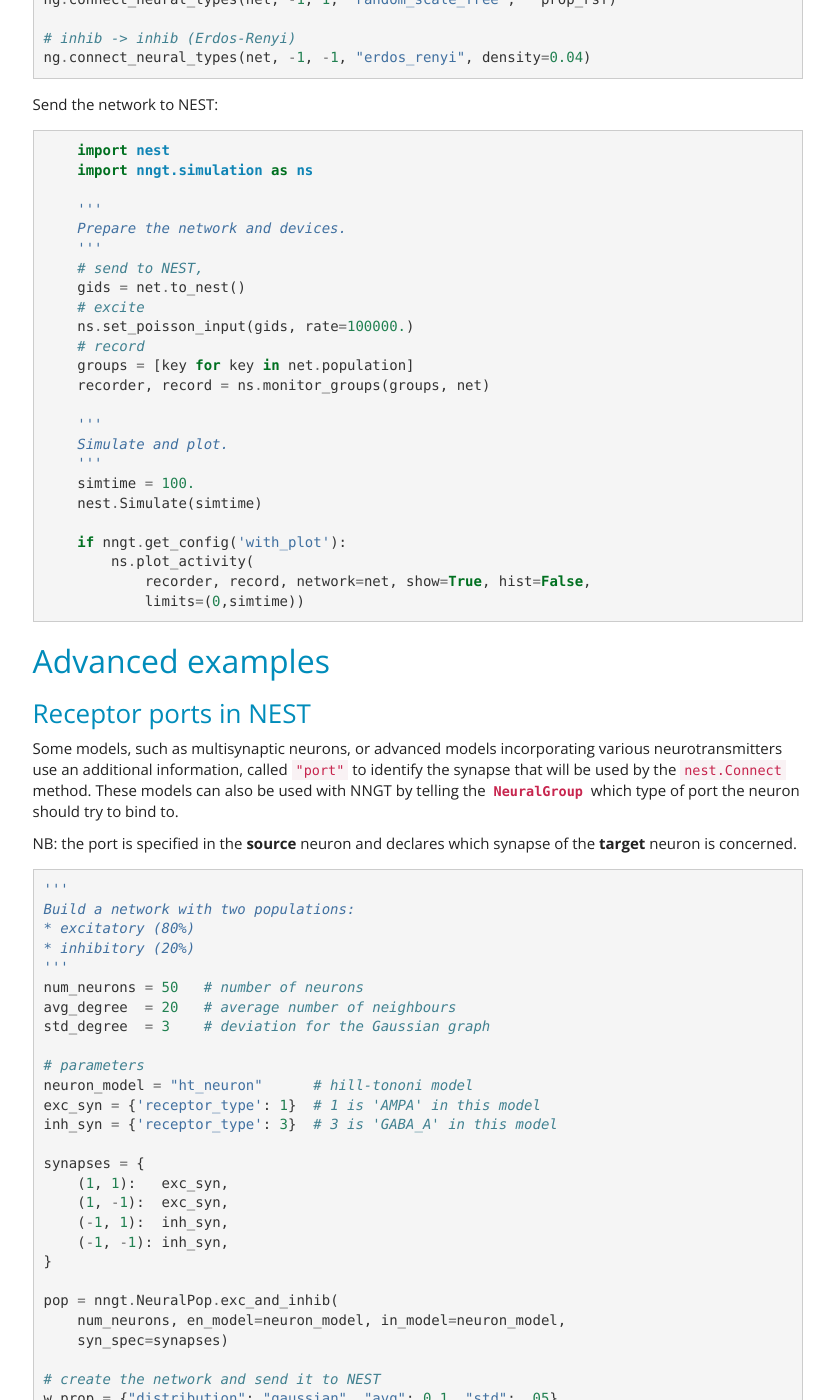
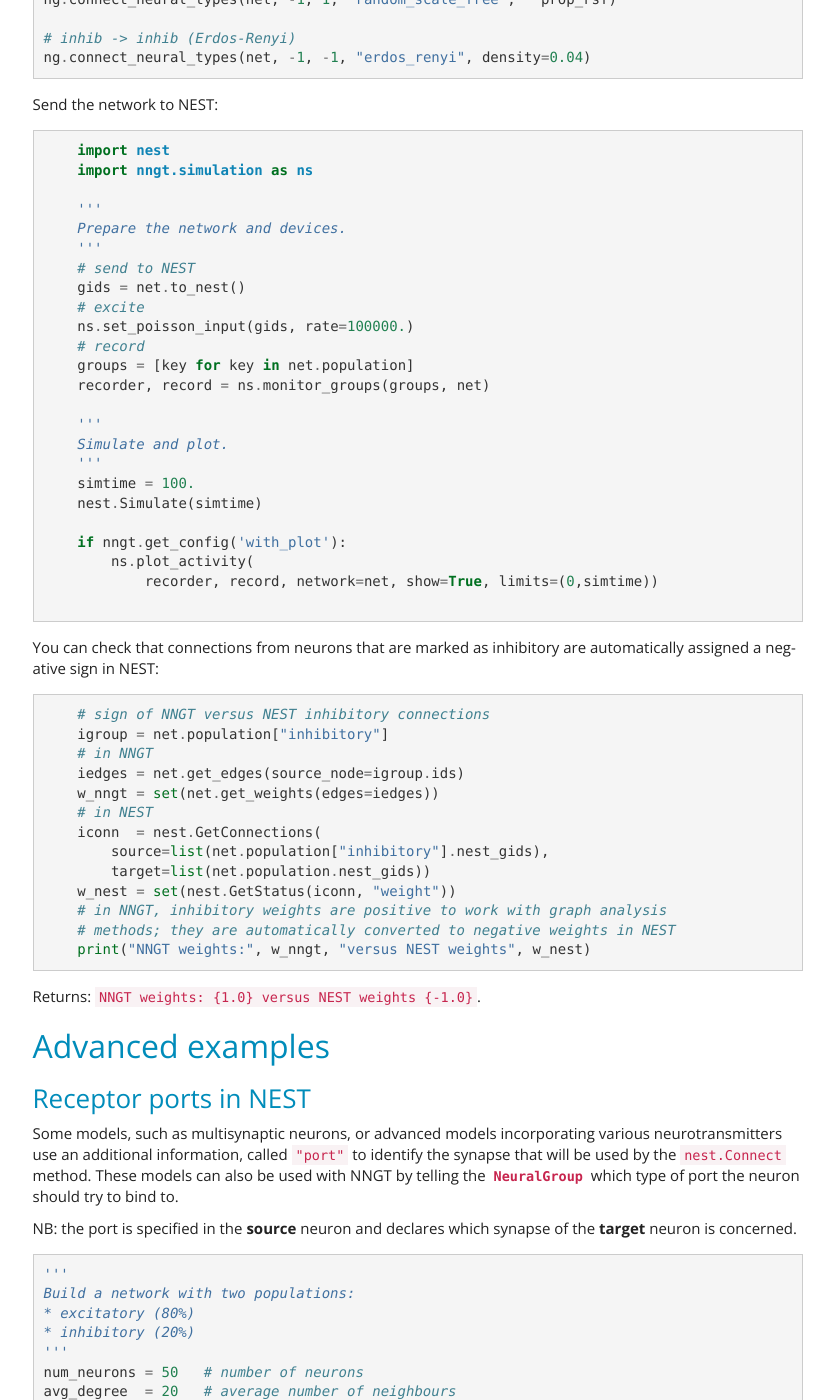
Before and after one commit to tfardet/NNGT, a Sphinx documentation site: the page built from doc/user/graph-generation.rst, in a window 1280 px wide and 1400 px high, scrolled down 3877 px. Shown: the whole window, without its empty margins (330-1164 px from the left). Built offline with Sphinx 7.4.7, drawn with Linux system fonts in a browser that asks for light colours; pages that are not in the unit, such as notebooks, are missing from menus.

Commit message:
correct simulation plot import, nest_gids, groups/pop features

```diff
--- a/doc/examples/basic_nest_network.py
+++ b/doc/examples/basic_nest_network.py
@@ -79,7 +79,7 @@
     '''
     Prepare the network and devices.
     '''
-    # send to NEST,
+    # send to NEST
     gids = net.to_nest()
     # excite
     ns.set_poisson_input(gids, rate=100000.)
@@ -95,5 +95,24 @@
 
     if nngt.get_config('with_plot'):
         ns.plot_activity(
-            recorder, record, network=net, show=True, hist=False,
-            limits=(0,simtime))
+            recorder, record, network=net, show=True, limits=(0,simtime))
+
+    '''
+    A reminder about weights of inhibitory connections
+    '''
+
+    # sign of NNGT versus NEST inhibitory connections
+    igroup = net.population["inhibitory"]
+    # in NNGT
+    iedges = net.get_edges(source_node=igroup.ids)
+    w_nngt = set(net.get_weights(edges=iedges))
+    # in NEST
+    iconn  = nest.GetConnections(
+        source=list(net.population["inhibitory"].nest_gids),
+        target=list(net.population.nest_gids))
+    w_nest = set(nest.GetStatus(iconn, "weight"))
+    # in NNGT, inhibitory weights are positive to work with graph analysis
+    # methods; they are automatically converted to negative weights in NEST
+    print("NNGT weights:", w_nngt, "versus NEST weights", w_nest)
+
+    assert w_nngt == {1} and w_nest == {-1}
--- a/doc/examples/introduction_to_groups.py
+++ b/doc/examples/introduction_to_groups.py
@@ -160,7 +160,6 @@
 # We can also group them by layers using metagroups (for L2/L3/L6 it is not
 # really useful but it gives a coherent notation)
 L2 = MetaGroup(idsL2gc, name="L2")
-print("L2 done")
 L3 = MetaGroup(L3Py.ids + L3I.ids, name="L3")
 L4 = MetaGroup(idsL4gc, name="L4")
 L5 = MetaGroup(L5Py.ids + L5I.ids, name="L5")
--- a/doc/user/graph-generation.rst
+++ b/doc/user/graph-generation.rst
@@ -135,7 +135,15 @@
 Send the network to NEST:
 
 .. literalinclude:: ../examples/basic_nest_network.py
-   :lines: 76-
+   :lines: 76-99
+
+You can check that connections from neurons that are marked as inhibitory are
+automatically assigned a negative sign in NEST:
+
+.. literalinclude:: ../examples/basic_nest_network.py
+   :lines: 104-116
+
+Returns: ``NNGT weights: {1.0} versus NEST weights {-1.0}``.
 
 
 Advanced examples
--- a/doc/user/nest-interaction.rst
+++ b/doc/user/nest-interaction.rst
@@ -126,7 +126,15 @@
 
 In order to access the gids from each group, you can do: ::
 
-    oscill_gids = net.nest_gid[oscill.ids]
+    oscill_gids = net.nest_gids[oscill.ids]
+
+or directly::
+
+    oscill_gids = oscill.nest_gids
+
+As shown in ":ref:`nest_net`", synaptic strength from inhibitory neurons in
+NNGT are positive (for compatibility with graph analysis tools) but they are
+automatically converted to negative values when the network is created in NEST.
 
 
 Changing the parameters of neurons
@@ -157,6 +165,7 @@
 This sets the parameters using a specified distribution and stores their
 values inside the network nodes' attributes.
 
+----
 
 **Go to other tutorials:**
 
--- a/nngt/__init__.py
+++ b/nngt/__init__.py
@@ -249,8 +249,8 @@
 from .lib.rng_tools import seed
 from .lib.test_functions import on_master_process, num_mpi_processes
 
-from .core.graph_datastruct import (NeuralPop, NeuralGroup, MetaGroup,
-                                    GroupProperty)
+from .core.graph_datastruct import (GroupProperty, MetaGroup, NeuralGroup,
+                                    NeuralPop)
 from .core.graph_classes import (Graph, SpatialGraph, Network,
                                  SpatialNetwork)
 from .generation.graph_connectivity import generate
```
Also changed, not shown: doc/user/neural-groups.rst (+6 -5 lines), .travis.yml, 10 other files.
